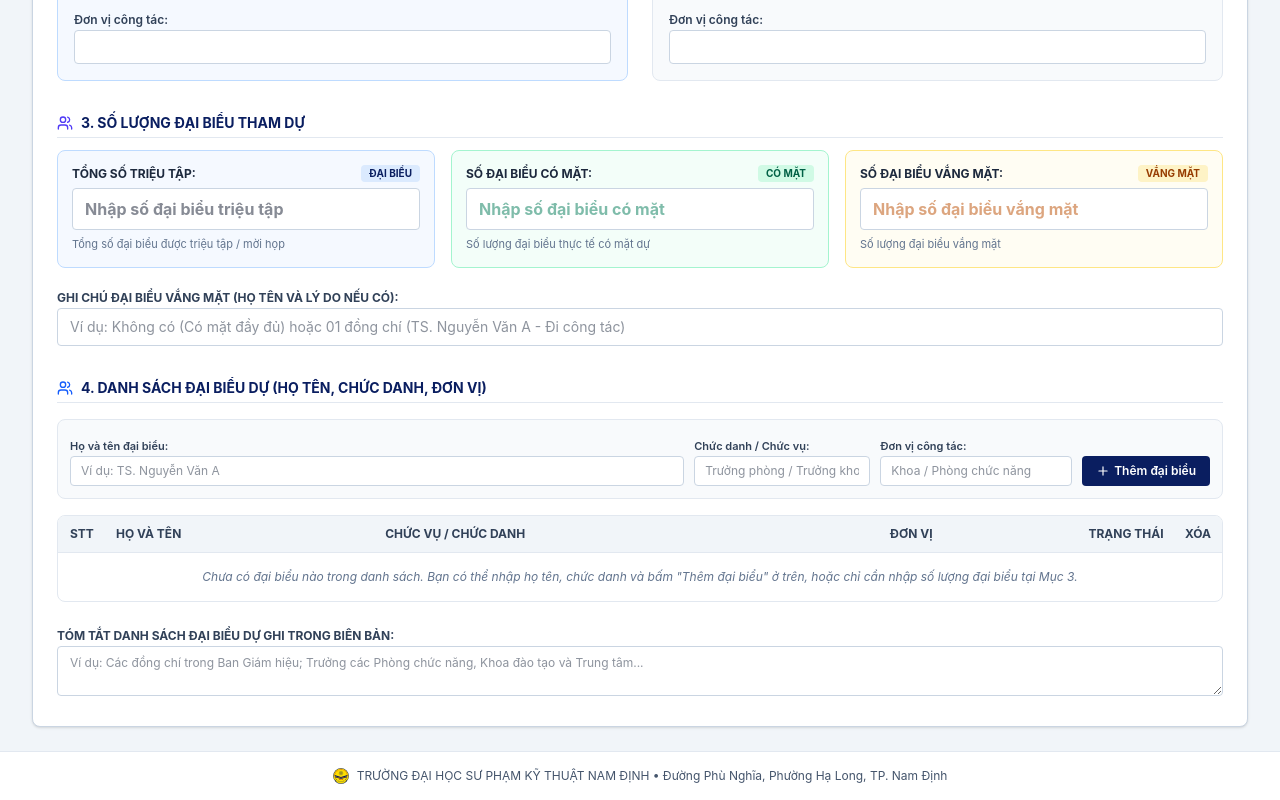
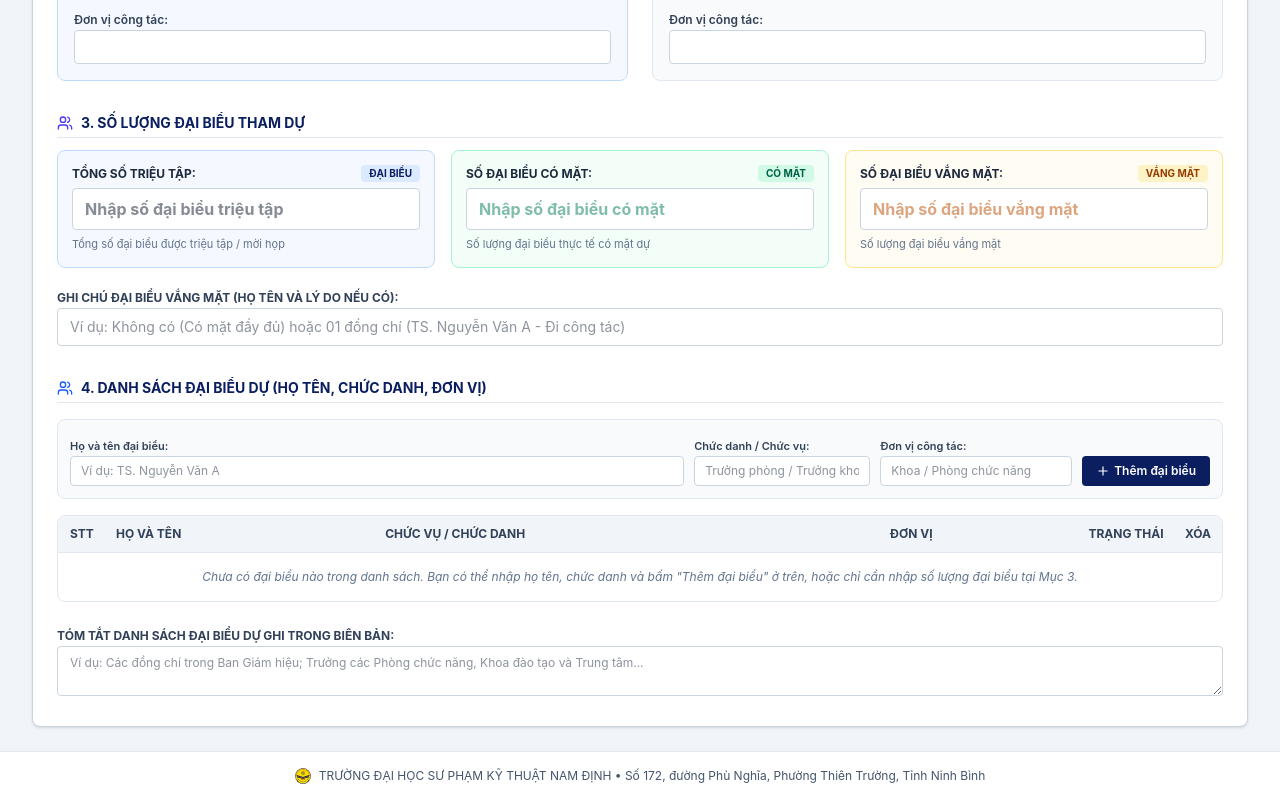
Before and after one commit to ducngt/Meeting, a React (Vite) app: page / in a window 1280 px wide. Shown: the part 922-1722 px from the top of the page. Built offline with nearby package versions, Linux system fonts and the light colour scheme.

Commit message:
Cập nhật địa chỉ NUTE ở chân trang

```diff
--- a/src/App.tsx
+++ b/src/App.tsx
@@ -1770,7 +1770,7 @@ Nơi nhận:
       <footer className="bg-white border-t border-slate-200 py-4 text-center text-xs text-slate-600">
         <div className="flex items-center justify-center gap-2">
           <NuteLogo className="w-4 h-4" />
-          <span>TRƯỜNG ĐẠI HỌC SƯ PHẠM KỸ THUẬT NAM ĐỊNH • Đường Phù Nghĩa, Phường Hạ Long, TP. Nam Định</span>
+          <span>TRƯỜNG ĐẠI HỌC SƯ PHẠM KỸ THUẬT NAM ĐỊNH • Số 172, đường Phù Nghĩa, Phường Thiên Trường, Tỉnh Ninh Bình</span>
         </div>
       </footer>
     </div>
```
